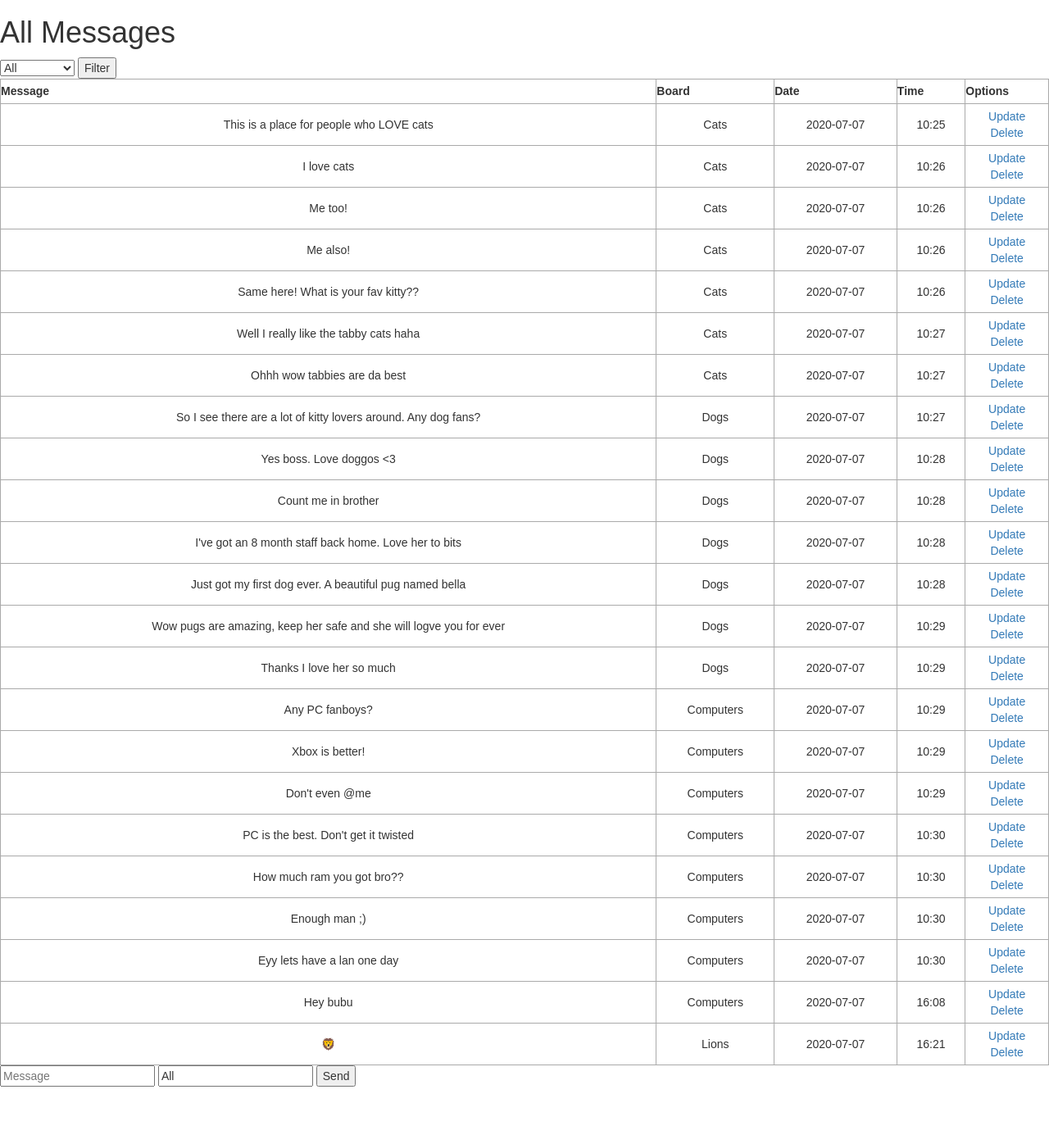
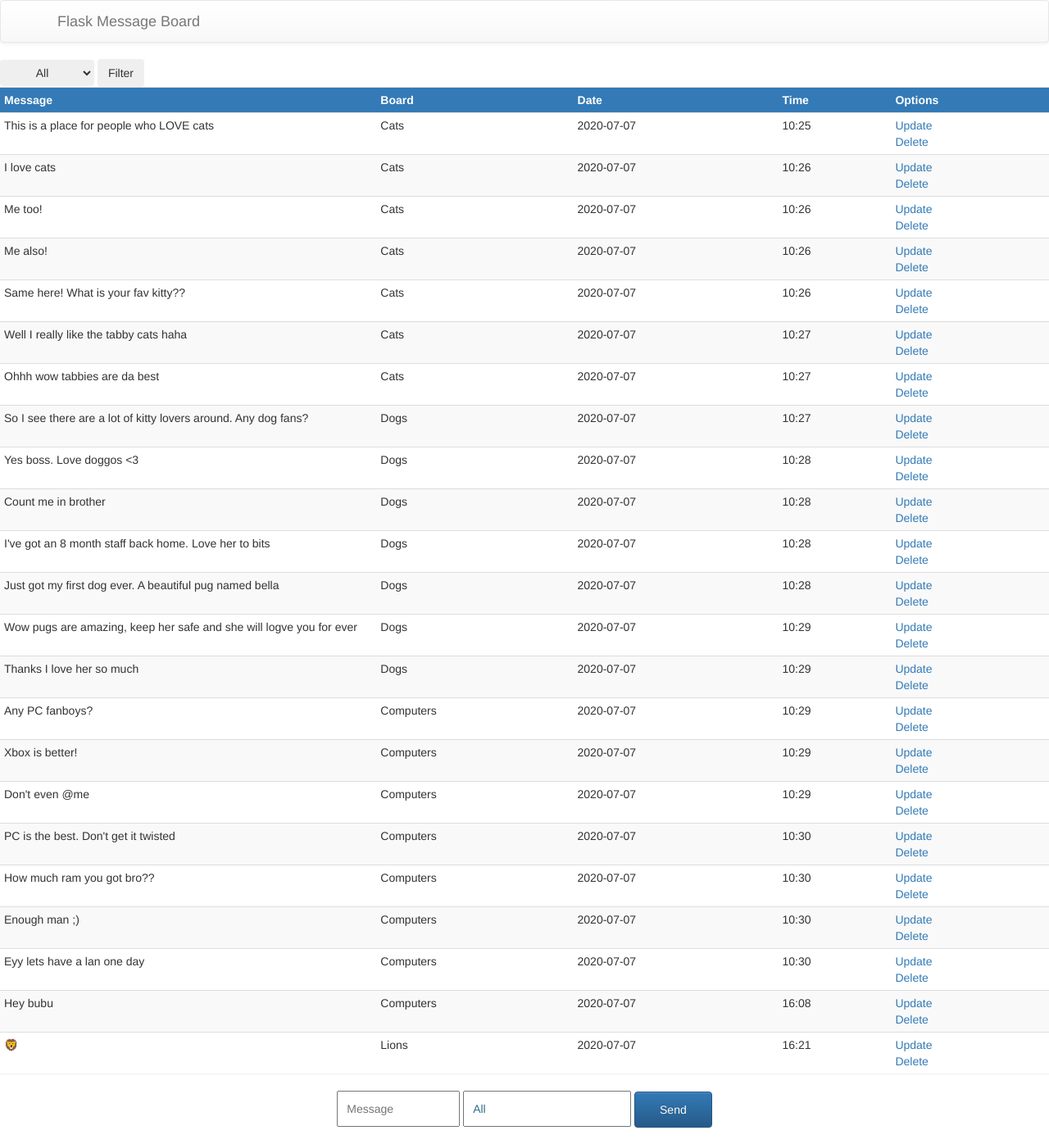
Before and after one commit to Outige/flask-msg-board, a Flask app: page / in a window 1280 px wide. Shown: the whole page at 82% size. Before the commit the page ends 1326 px from the top, so only its background shows below. Run offline with Flask 2, Linux system fonts and the light colour scheme; data comes from the database, SQL or seed files in the repository; both versions use the stored data as it was after the commit; some libraries are stand-ins or nearby versions.

Commit message:
better css with bootstrap

```diff
--- a/app/static/css/main.css
+++ b/app/static/css/main.css
@@ -1,35 +1,30 @@
-body, html {
-    margin: 0;
-    font-family: sans-serif;
+hr {
+    margin-top: 0;
 }
 
-.content {
-    margin: 0 auto;
-    width: 400px;
+.table {
+    margin: 0;
 }
 
-table, td, th {
-    border: 1px solid #aaa;
+.message {
+    max-width: 150px;
 }
 
-table {
-    border-collapse: collapse;
-    width: 100%;
+#f2 {
+    text-align: center;
+    padding-bottom: 20px;
 }
 
-th {
-    height: 30px;
+#f2 .message {
+    /* color: forestgreen; */
+    padding: 10px;
 }
 
-td {
-    text-align: center;
-    padding: 5px;
+#f2 .board {
+    /* color: forestgreen; */
+    padding: 10px;
 }
-
-.form {
-    margin-top: 20px;
+#f2 .send {
+    /* color: forestgreen; */
+    padding: 11px 30px;
 }
-
-#content {
-    width: 70%;
-}
--- a/app/templates/base.html
+++ b/app/templates/base.html
@@ -3,6 +3,8 @@
 <head>
     <meta charset="UTF-8">
     <meta name="viewport" content="width=device-width, initial-scale=1.0">
+
+    <link rel="icon" type="image/png" href="{{ url_for('static', filename='img/icon-email-0.png') }}">
 
     <!-- bootstrap css -->
     <!-- Latest compiled and minified CSS -->
--- a/app/templates/index.html
+++ b/app/templates/index.html
@@ -1,13 +1,25 @@
 {% extends 'base.html' %}
 
 {% block head %}
-<title>Messages</title>
+<title>{{ filter }} - Messages</title>
 {% endblock%}
 
 {% block body %}
-<h1>All Messages</h1>
+
+<nav class="navbar navbar-default" role="navigation">
+    <div class="container">
+        <a href=" {{ url_for('index') }}" class="navbar-brand">Flask Message Board</a>
+            <ul class="nav navbar-nav">
+                <!-- <li class="navbar-brand">
+                    item would go here
+                </li> -->
+            </ul>
+    </div>
+
+</nav>
+
 <form action="/" method="GET">
-    <select name = "filter" id="filter">
+    <select name = "filter" id="filter" class="btn btn-secondary">
         <option value="{{ filter }}">{{ filter }}</option>
         {% if filter != 'All' %}
         <option value="All">All</option>
@@ -16,57 +28,73 @@
         <option value='{{ board }}'>{{ board }}</option>
         {% endfor %}
     </select>
-    <input type="submit" value="Filter">
+    <input type="submit" value="Filter" class="btn btn-secondary">
 </form>
 
-<table>
-    <th>Message</th>
-    <th>Board</th>
-    <th>Date</th>
-    <th>Time</th>
-    <th>Options</th>
+<table class="table table-striped table-condensed">
+    <tr>
+        <th class="bg-primary">Message</th>
+        <th class="bg-primary">Board</th>
+        <th class="bg-primary">Date</th>
+        <th class="bg-primary">Time</th>
+        <th class="bg-primary">Options</th>
+    </tr>
 
     {% for message in messages %}
     {% if message.board == filter or filter == 'All' %}
     <tr>
+
         {% if id == message.id %}
-        <td>
+        <td class="bg-info message">
             <input type="text" value="{{ message.message }}" name="message" form="update_form">
         </td>
         {% else %}
-        <td>{{ message.message }}</td>
+        <td class="message">{{ message.message }}</td>
         {% endif %}
+
         {% if id == message.id %}
-        <td>
-            <!-- <form action="/message/update/{{message.id}}" method="POST" name="update_form">
-                <input type="text" value="{{ message.board }}" name="board">
-            </form> -->
+        <td class="bg-info">
             <input type="text" value="{{ message.board }}" name="board" form="update_form">
         </td>
         {% else %}
         <td>{{ message.board }}</td>
         {% endif %}
+
+        {% if id == message.id %}
+        <td class="bg-info">{{ message.date_created.date() }}</td>
+        {% else %}
         <td>{{ message.date_created.date() }}</td>
+        {% endif %}
+
+        {% if id == message.id %}
+        <td class="bg-info">{{ message.date_created.time().strftime('%H:%M') }}</td>
+        {% else %}
         <td>{{ message.date_created.time().strftime('%H:%M') }}</td>
-        <td>
-            {% if id == message.id %}
+        {% endif %}
+
+        {% if id == message.id %}
+        <td class="bg-info">
             <form action="/message/update/{{message.id}}" method="POST" id="update_form">
                 <input type="submit" value="Update">
             </form>
-            {% else %}
+        </td>
+        {% else %}
+        <td>
             <a href="/update/{{message.id}}">Update</a>
             <br>
             <a href="/message/delete/{{message.id}}">Delete</a>
-            {% endif %}
         </td>
+        {% endif %}
+
     </tr>
     {% endif %}
     {% endfor %}
 </table>
+<hr>
 
-<form action="/" method="POST">
-    <input type="text" placeholder="Message" name="message" id="message">
-    <input type="text" placeholder="Message-Board" name="board" value="{{ filter }}">
-    <input type="submit" value="Send">
+<form action="/" method="POST" id="f2">
+    <input type="text" placeholder="Message" name="message" id="message" class="bg-secondary message">
+    <input type="text" placeholder="Message-Board" name="board" value="{{ filter }}" class="bg-secondary board text-info">
+    <input type="submit" value="Send" class="btn btn-primary send">
 </form>
 {% endblock%}
--- /dev/null
+++ b/runtime.txt
@@ -0,0 +1 @@
+python-3.8.2
```
Also changed, not shown: README.md, app/static/img/icon-email-0.png (added), app/test.db.
